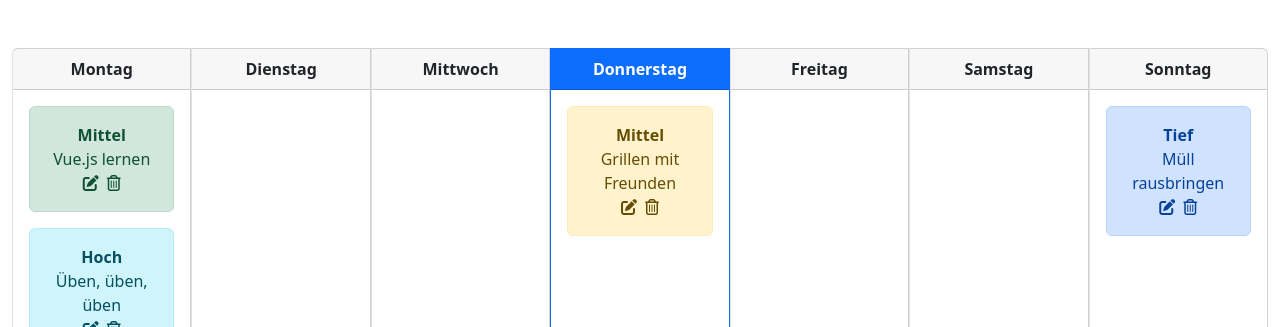
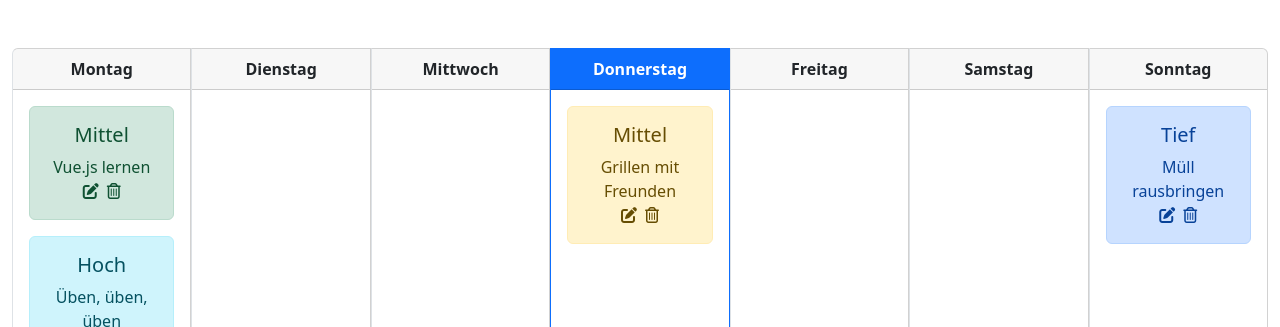
Before and after one commit to cf1887/VueJS_Code, a Vue app in the folder 03_terminkalender/: page / in a window 1280 px wide. Shown: the top 327 px of the page. Built offline with nearby package versions, Linux system fonts and the light colour scheme.

Commit message:
03_terminkalender: Dynamische Datenbefüllung von Slots der Unterklasse

```diff
--- a/03_terminkalender/src/components/CalendarDay.vue
+++ b/03_terminkalender/src/components/CalendarDay.vue
@@ -13,9 +13,11 @@
         :key="event.title"
         :event="event"
       >
-      <template v-slot:eventPriority></template>
-      <template v-slot></template>
-    </CalendarEvent>
+        <template v-slot:eventPriority="slotProps"
+          ><h5>{{ slotProps.priorityDisplayName }}</h5></template
+        >
+        <template v-slot="{ event: entry }"> {{ entry.title }}</template>
+      </CalendarEvent>
     </div>
   </div>
 </template>
--- a/03_terminkalender/src/components/CalendarEvent.vue
+++ b/03_terminkalender/src/components/CalendarEvent.vue
@@ -2,15 +2,15 @@
   <div id="calendar-event">
     <div class="alert text-center" :class="alertColor">
       <div>
-        <slot name="eventPriority">
+        <!-- Veröffentlichung der computed Property dieser Klasse für Slot-Befüllung -->
+        <slot name="eventPriority" :priorityDisplayName="priorityDisplayName">
             <!-- Alles, was zwischen dem öffnenden und dem schließenden Slot-tag steht, ist der sogenannte "FallbackContent". -->
             <!-- Ein FallbackContent ist der Inhalt, welcher (default) angezeigt wird, wenn der Slot NICHT von außen befüllt wird. -->
             <strong>{{ priorityDisplayName }}</strong>
         </slot>
       </div>
+      <slot :event="event">
         <div>{{ event.title }}</div>
-      <slot>
-
       </slot>
 
       <div>
```
